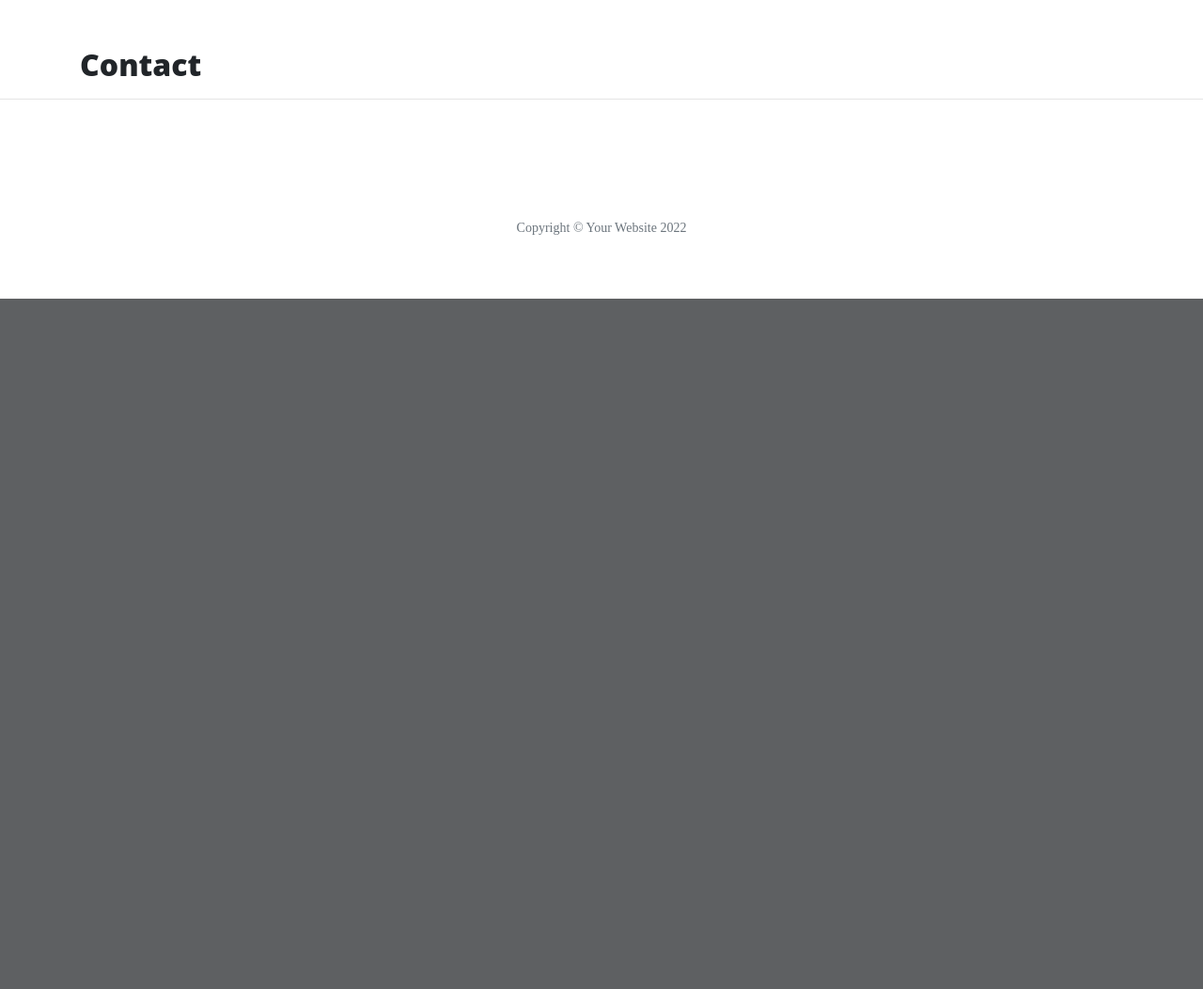
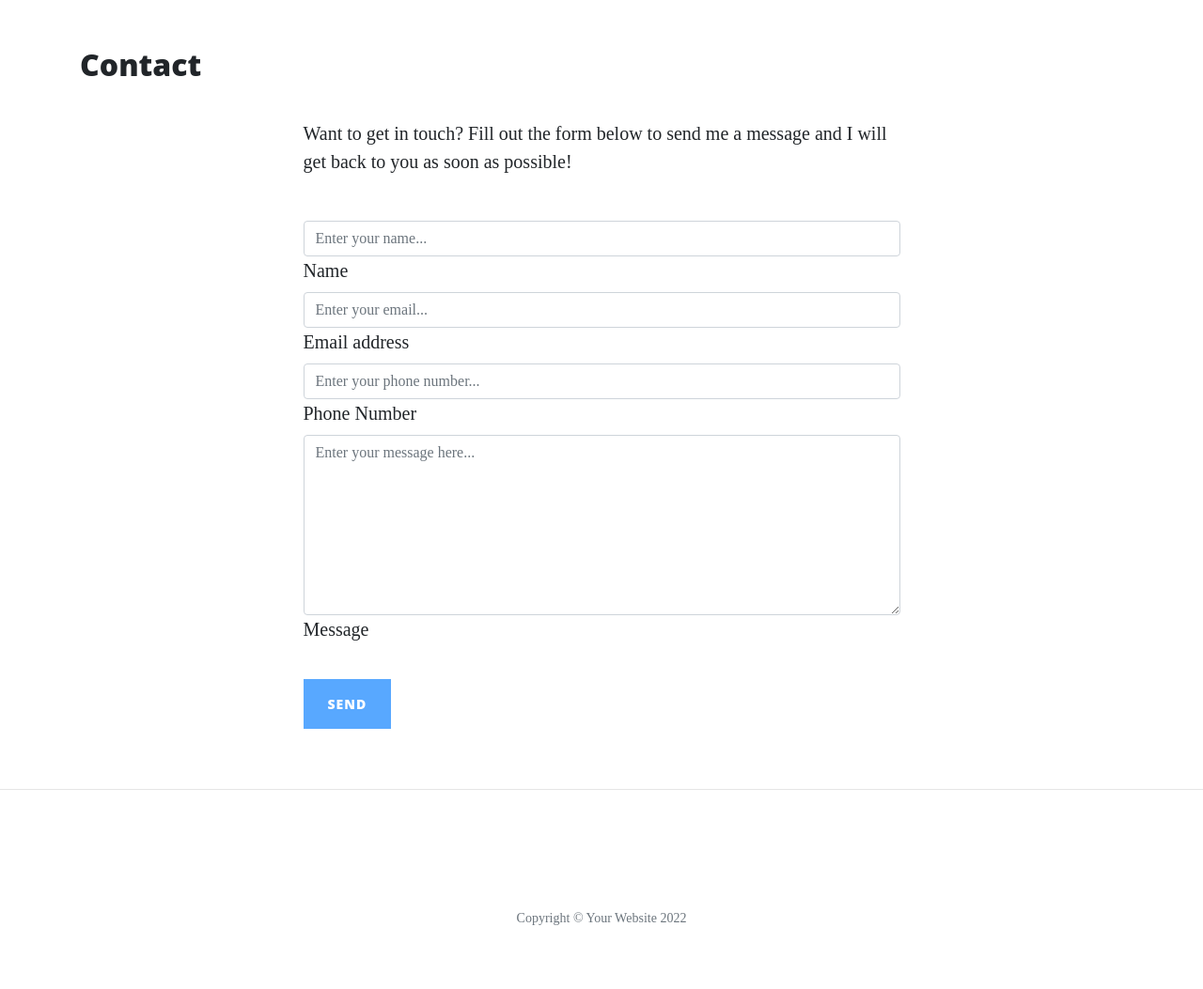
Before and after one commit to et9719/ThorinAndCo, a Flask app: page /contact in a window 1280 px wide. Shown: the part 628-1681 px from the top of the page at 94% size. Before the commit the page ends 946 px from the top, so only its background shows below. Run offline with Flask 2, Linux system fonts and the light colour scheme; some libraries are stand-ins or nearby versions.

Commit message:
Recieve email and name from form

```diff
--- a/run.py
+++ b/run.py
@@ -1,6 +1,6 @@
 import os
 import json
-from flask import Flask, render_template
+from flask import Flask, render_template, request
 
 
 app = Flask(__name__)
@@ -19,8 +19,22 @@ def about():
     return render_template("about.html", page_title="About", company=data)
 
 
-@app.route("/contact")
+@app.route("/about/<member_name>")
+def about_member(member_name):
+    member = {}
+    with open("data/company.json", "r") as json_data:
+        data = json.load(json_data)
+        for obj in data:
+            if obj["url"] == member_name:
+                member = obj
+    return render_template("member.html", member=member)
+
+
+@app.route("/contact", methods=["GET", "POST"])
 def contact():
+    if request.method == "POST":
+        print(request.form.get("name"))
+        print(request.form["email"])
     return render_template("contact.html", page_title="Contact")
 
 
--- a/templates/about.html
+++ b/templates/about.html
@@ -20,7 +20,7 @@
             {% if loop.index % 2 != 0 %}
 
                 <div class="col-md-7">
-                    <h3>{{ loop.index }}. {{ member.name }}</h3>
+                    <h3><a href="/about/{{ member.url }}">{{ loop.index }}. {{ member.name }}</a></h3>
                     <p>{{ member.description }}</p>
                 </div>
                 <div class="col-md-5">
@@ -33,7 +33,7 @@
                     <img src="{{ member.image_source }}" alt="" class="featurette-image image-reaponsive">
                 </div>
                 <div class="col-md-7">
-                    <h3>{{ loop.index }}. {{ member.name }}</h3>
+                    <h3><a href="/about/{{ member.url }}">{{ loop.index }}. {{ member.name }}</a></h3>
                     <p>{{ member.description }}</p>
                 </div>
 
--- a/templates/contact.html
+++ b/templates/contact.html
@@ -1,4 +1,66 @@
 {% extends "base.html" %}
 {% block content %}
     <h2>{{ page_title }}</h2>
+
+    <div class="row gx-4 gx-lg-5 justify-content-center">
+        <div class="col-md-10 col-lg-8 col-xl-7">
+            <p>Want to get in touch? Fill out the form below to send me a message and I will get back to you as soon as
+                possible!</p>
+            <div class="my-5">
+                <form method="POST" id="contactForm" data-sb-form-api-token="API_TOKEN">
+                    <div class="form-floating">
+                        <input class="form-control" name="name" id="name" type="text" placeholder="Enter your name..."
+                            data-sb-validations="required" />
+                        <label for="name">Name</label>
+                        <div class="invalid-feedback" data-sb-feedback="name:required">A name is required.</div>
+                    </div>
+                    <div class="form-floating">
+                        <input class="form-control" name="email" id="email" type="email" placeholder="Enter your email..."
+                            data-sb-validations="required,email" />
+                        <label for="email">Email address</label>
+                        <div class="invalid-feedback" data-sb-feedback="email:required">An email is required.</div>
+                        <div class="invalid-feedback" data-sb-feedback="email:email">Email is not valid.</div>
+                    </div>
+                    <div class="form-floating">
+                        <input class="form-control" name="phone" id="phone" type="tel" placeholder="Enter your phone number..."
+                            data-sb-validations="required" />
+                        <label for="phone">Phone Number</label>
+                        <div class="invalid-feedback" data-sb-feedback="phone:required">A phone number is required.
+                        </div>
+                    </div>
+                    <div class="form-floating">
+                        <textarea class="form-control" name="message" id="message" placeholder="Enter your message here..."
+                            style="height: 12rem" data-sb-validations="required"></textarea>
+                        <label for="message">Message</label>
+                        <div class="invalid-feedback" data-sb-feedback="message:required">A message is required.</div>
+                    </div>
+                    <br />
+                    <!-- Submit success message-->
+                    <!---->
+                    <!-- This is what your users will see when the form-->
+                    <!-- has successfully submitted-->
+                    <div class="d-none" id="submitSuccessMessage">
+                        <div class="text-center mb-3">
+                            <div class="fw-bolder">Form submission successful!</div>
+                            To activate this form, sign up at
+                            <br />
+                            <a
+                                href="https://startbootstrap.com/solution/contact-forms">https://startbootstrap.com/solution/contact-forms</a>
+                        </div>
+                    </div>
+                    <!-- Submit error message-->
+                    <!---->
+                    <!-- This is what your users will see when there is-->
+                    <!-- an error submitting the form-->
+                    <div class="d-none" id="submitErrorMessage">
+                        <div class="text-center text-danger mb-3">Error sending message!</div>
+                    </div>
+                    <!-- Submit Button-->
+                    <button class="btn btn-primary text-uppercase disabled" id="submitButton"
+                        type="submit">Send</button>
+                </form>
+            </div>
+        </div>
+    </div>
+
 {% endblock %}
```
Also changed, not shown: data/company.json (+26 -13 lines), templates/member.html (added, +15 -0 lines).
